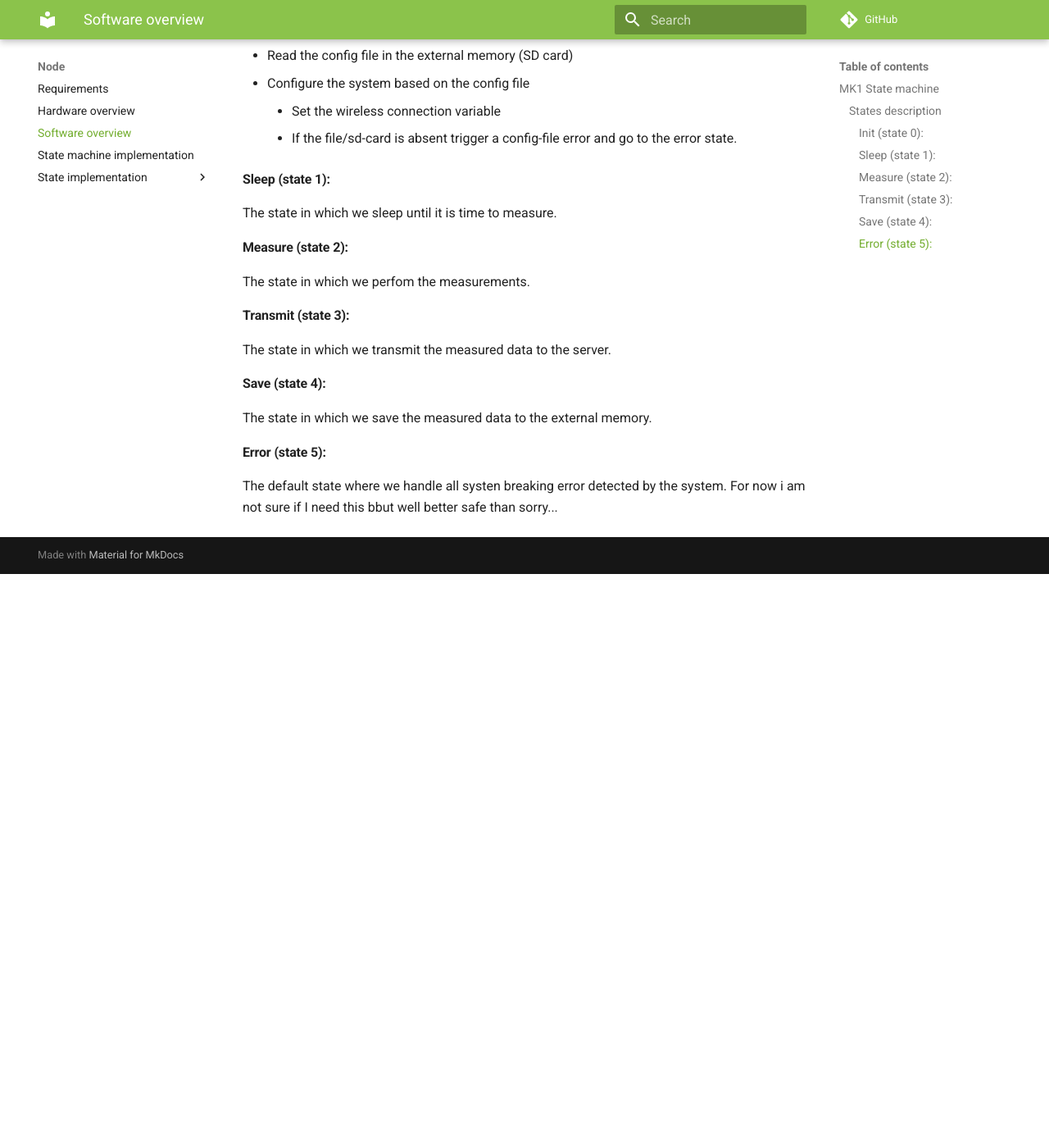
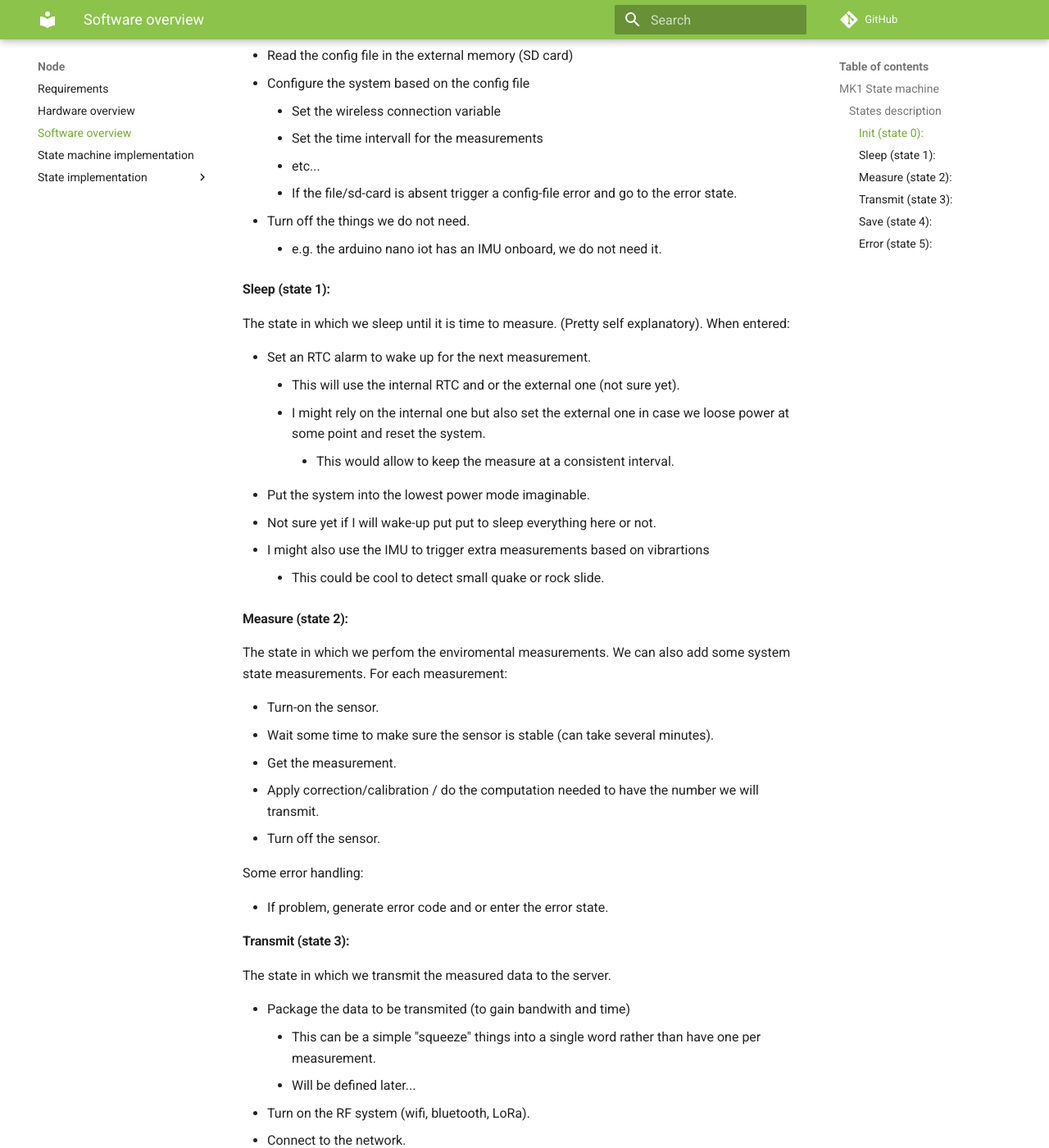
Before and after one commit to slevasse/weather_station_doc, an MkDocs documentation site: the page built from docs/node/city-node-software.md, in a window 1280 px wide and 1400 px high, scrolled down 894 px. Shown: the whole window at 82% size. Built offline with MkDocs 1.6.1 and Material for MkDocs 9.7.7, drawn with Linux system fonts in a browser that asks for light colours; nearby versions of some CDN libraries; comment, search, counter and statistics services are not loaded; before the commit the page ends 1594 px from its top, so only the background shows below that; some of the changed text lies outside the part shown.

Commit message:
completed the state description

```diff
--- a/docs/node/city-node-software.md
+++ b/docs/node/city-node-software.md
@@ -17,20 +17,65 @@ The state in which we initialise the system after powering-up.
 * Read the config file in the external memory (SD card)
 * Configure the system based on the config file
 	* Set the wireless connection variable
+	* Set the time intervall for the measurements
+	* etc...
 	* If the file/sd-card is absent trigger a config-file error and go to the error state.
+* Turn off the things we do not need.
+	* e.g. the arduino nano iot has an IMU onboard, we do not need it.
 
 #### Sleep (state 1):
 The state in which we sleep until it is time to measure.
+(Pretty self explanatory).
+When entered:
+
+* Set an RTC alarm to wake up for the next measurement.
+	* This will use the internal RTC and or the external one (not sure yet).
+	* I might rely on the internal one but also set the external one in case we loose power at some point and reset the system.
+		* This would allow to keep the measure at a consistent interval.
+* Put the system into the lowest power mode imaginable.
+* Not sure yet if I will wake-up put put to sleep everything here or not.
+* I might also use the IMU to trigger extra measurements based on vibrartions
+	* This could be cool to detect small quake or rock slide.
 
 #### Measure (state 2):
-The state in which we perfom the measurements.
+The state in which we perfom the enviromental measurements.
+We can also add some system state measurements.
+For each measurement:
+
+* Turn-on the sensor.
+* Wait some time to make sure the sensor is stable (can take several minutes).
+* Get the measurement.
+* Apply correction/calibration / do the computation needed to have the number we will transmit.
+* Turn off the sensor.
+
+Some error handling:
+
+* If problem, generate error code and or enter the error state.
 
 #### Transmit (state 3):
 The state in which we transmit the measured data to the server.
 
+* Package the data to be transmited (to gain bandwith and time)
+	* This can be a simple "squeeze" things into a single word rather than have one per measurement.
+	* Will be defined later...
+* Turn on the RF system (wifi, bluetooth, LoRa).
+* Connect to the network.
+* Get some network status data (RF signal strenght etc...).
+	* This add to the system status measurements.
+* Connect to the server (Some sort of handshake would be nice).
+* Transmit the data gathered in the previous state. (would be nice to have a transmition confirmation.)
+	* This include the environemental data and system status data.
+* Turn off the RF.
+
 #### Save (state 4):
 The state in which we save the measured data to the external memory.
 
+* Power up the SD card.
+* Write the data to SD card with the .CSV format.
+	* This might change if I see that .CSV takes too much room.
+* Power down the SD card.
+
 #### Error (state 5):
 The default state where we handle all systen breaking error detected by the system.
-For now i am not sure if I need this bbut well better safe than sorry...
+
+* TO BE COMPLETED
```
